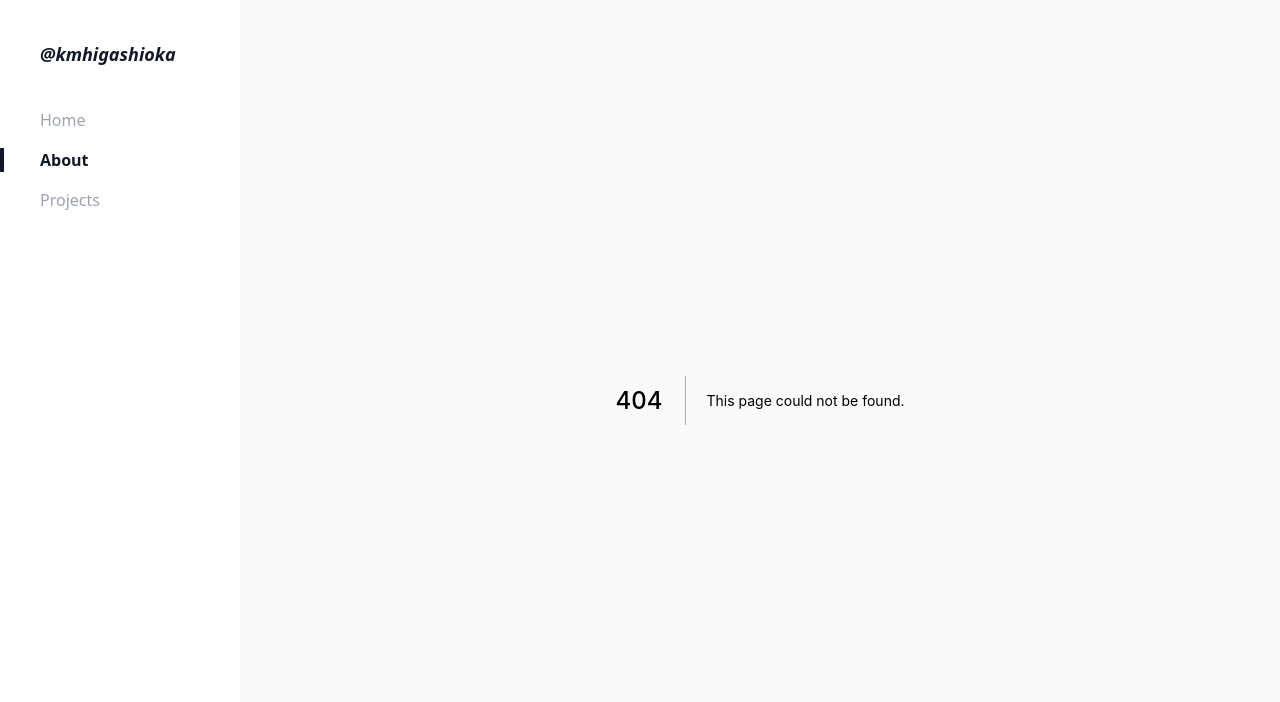
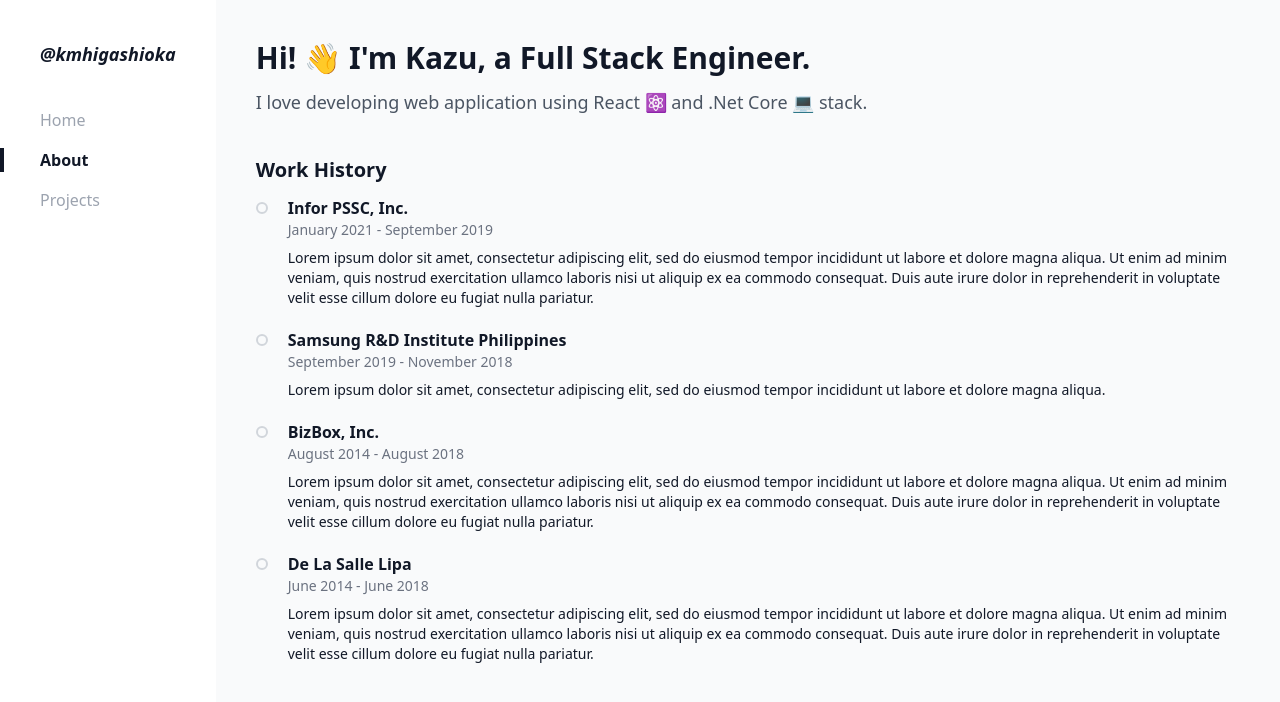
Before and after one commit to kmhigashioka/kazuhito.dev, a Next.js app: page /about in a window 1280 px wide. Before the commit this address had no page. Shown: the top 702 px of the page. Built offline with nearby package versions, Linux system fonts and the light colour scheme.

Commit message:
Add About

```diff
--- /dev/null
+++ b/pages/about.tsx
@@ -0,0 +1,63 @@
+export default function About() {
+  return (
+    <>
+      <div className="m-10">
+        <p className="text-3xl font-bold text-gray-900 mb-3">
+          Hi! 👋 I'm Kazu, a Full Stack Engineer.
+        </p>
+        <p className="text-lg text-gray-600">
+          I love developing web application using React ⚛️ and .Net Core 💻 stack.
+        </p>
+      </div>
+      <div className="m-10">
+        <p className="text-xl font-bold text-gray-900 mb-3">Work History</p>
+
+        {renderHistoryItem({
+          title: 'Infor PSSC, Inc.',
+          subTitle: 'January 2021 - September 2019',
+          description: 'Lorem ipsum dolor sit amet, consectetur adipiscing elit, sed do eiusmod tempor incididunt ut labore et dolore magna aliqua. Ut enim ad minim veniam, quis nostrud exercitation ullamco laboris nisi ut aliquip ex ea commodo consequat. Duis aute irure dolor in reprehenderit in voluptate velit esse cillum dolore eu fugiat nulla pariatur.',
+        })}
+
+        {renderHistoryItem({
+          title: "Samsung R&D Institute Philippines",
+          subTitle: "September 2019 - November 2018",
+          description: "Lorem ipsum dolor sit amet, consectetur adipiscing elit, sed do eiusmod tempor incididunt ut labore et dolore magna aliqua.",
+        })}
+
+        {renderHistoryItem({
+          title: "BizBox, Inc.",
+          subTitle: "August 2014 - August 2018",
+          description: "Lorem ipsum dolor sit amet, consectetur adipiscing elit, sed do eiusmod tempor incididunt ut labore et dolore magna aliqua. Ut enim ad minim veniam, quis nostrud exercitation ullamco laboris nisi ut aliquip ex ea commodo consequat. Duis aute irure dolor in reprehenderit in voluptate velit esse cillum dolore eu fugiat nulla pariatur.",
+        })}
+
+        {renderHistoryItem({
+          title: "De La Salle Lipa",
+          subTitle: "June 2014 - June 2018",
+          description: "Lorem ipsum dolor sit amet, consectetur adipiscing elit, sed do eiusmod tempor incididunt ut labore et dolore magna aliqua. Ut enim ad minim veniam, quis nostrud exercitation ullamco laboris nisi ut aliquip ex ea commodo consequat. Duis aute irure dolor in reprehenderit in voluptate velit esse cillum dolore eu fugiat nulla pariatur.",
+        })}
+      </div>
+    </>
+  )
+}
+
+interface HistoryItemProps {
+  title: string
+  subTitle: string
+  description: string
+}
+
+function renderHistoryItem({ title, subTitle, description }: HistoryItemProps) {
+  return (
+    <div className="flex mb-5">
+      <div className="flex flex-col items-center pt-1.5 relative">
+        <div className="inline-block rounded-full h-3 w-3 border-2 border-gray-300" />
+        <div className="inline-block h-timeline w-0.5 bg-gray-300 mt-2.5 absolute" />
+      </div>
+      <div className="ml-5">
+        <p className="text-gray-900 font-semibold">{title}</p>
+        <p className="text-gray-500 text-sm">{subTitle}</p>
+        <p className="text-gray-900 text-sm mt-2">{description}</p>
+      </div>
+    </div>
+  )
+}
```
